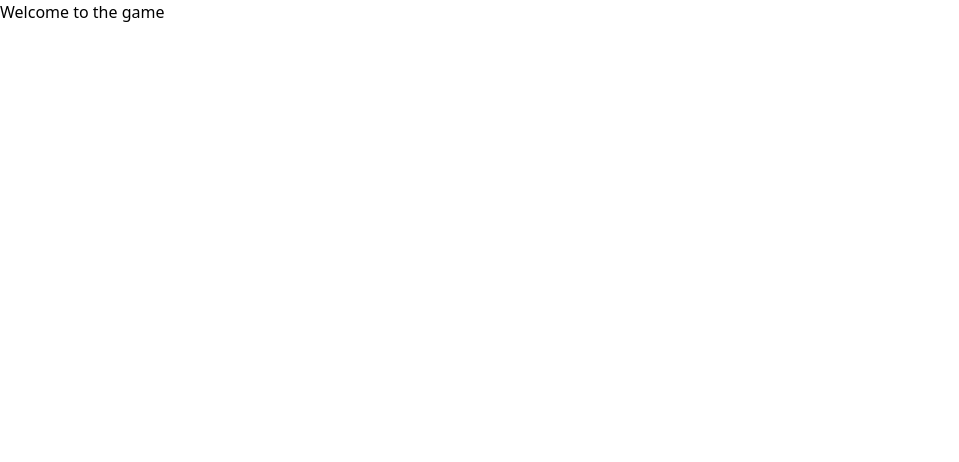
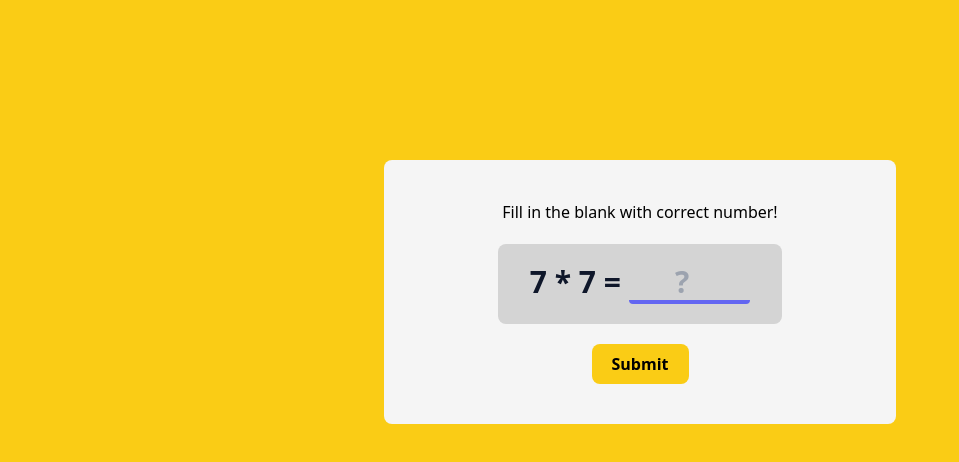
Before and after one commit to Asif419/math-game-one, a plain HTML site: page index.html in a window 1280 px wide. Shown: the whole page, without its empty margins (0-959 px from the left). Drawn offline with nearby package versions, Linux system fonts and the light colour scheme.

Commit message:
half font-end design done

```diff
--- a/index.html
+++ b/index.html
@@ -1,5 +1,6 @@
 <!DOCTYPE html>
 <html lang="en">
+
 <head>
     <meta charset="UTF-8">
     <meta http-equiv="X-UA-Compatible" content="IE=edge">
@@ -8,8 +9,50 @@
 
     <!-- tailwind css -->
     <script src="https://cdn.tailwindcss.com"></script>
+
+    <!-- my css -->
+    <link rel="stylesheet" href="styles/styles.css">
 </head>
-<body>
-    <h1>Welcome to the game</h1>
+
+<body class="body-container bg-yellow-400">
+
+    <!-- math section -->
+    <section id="math-field " class="mt-40">
+        <div class="bg-neutral-100 text-black text-center m-5 m-md-20 p-5 rounded-lg mx-auto w-80 md:w-2/5 flex flex-col justify-center items-center">
+            <h1 class="pt-5 font-medium">Fill in the blank with correct number!</h1>
+            <div id="math-question-field" class="my-5 w-100 md:w-3/5">
+                <div class="bg-neutral-300 text-slate-900 font-bold p-5 text-3xl rounded-lg">
+                    <h5> <span> 7 </span> <span> * </span> <span> 7 </span> <span> = </span> <span> <input type="number" class="w-2/4 border-b-4 border-indigo-500 rounded bg-transparent text-center outline-0" placeholder="?"> </span> </h5>
+                </div>
+                <button id="submit" class="bg-yellow-400 px-5 py-2 mt-5 text-center font-semibold rounded-lg ">Submit</button>
+            </div>
+        </div>
+    </section>
+
+    <!-- score section -->
+    <!-- <section id="score-field">
+        <div class="p-5 text-black text-center text-3xl font-bold flex flex-col justify-center items-center">
+            <div>
+                <h1><span>10</span> / <span>10</span> </h1>
+            </div>
+            <div class="flex justify-center items-center">
+                <div class="score-color bg-neutral-100 w-8 h-10 border-y-2 border-x-2 border-indigo-500"></div>
+                <div class="score-color bg-neutral-100 w-8 h-10 border-y-2 border-r-2 border-indigo-500"></div>
+                <div class="score-color bg-neutral-100 w-8 h-10 border-y-2 border-r-2 border-indigo-500"></div>
+                <div class="score-color bg-neutral-100 w-8 h-10 border-y-2 border-r-2 border-indigo-500"></div>
+                <div class="score-color bg-neutral-100 w-8 h-10 border-y-2 border-r-2 border-indigo-500"></div>
+                <div class="score-color bg-neutral-100 w-8 h-10 border-y-2 border-r-2 border-indigo-500"></div>
+                <div class="score-color bg-neutral-100 w-8 h-10 border-y-2 border-r-2 border-indigo-500"></div>
+                <div class="score-color bg-neutral-100 w-8 h-10 border-y-2 border-r-2 border-indigo-500"></div>
+                <div class="score-color bg-neutral-100 w-8 h-10 border-y-2 border-r-2 border-indigo-500"></div>
+                <div class="score-color bg-neutral-100 w-8 h-10 border-y-2 border-r-2 border-indigo-500"></div>
+            </div>
+        </div>
+    </section> -->
+
+
+    <!-- script file connection -->
+    <script src=""></script>
 </body>
+
 </html>
```
Also changed, not shown: styles/styles.css (added).
